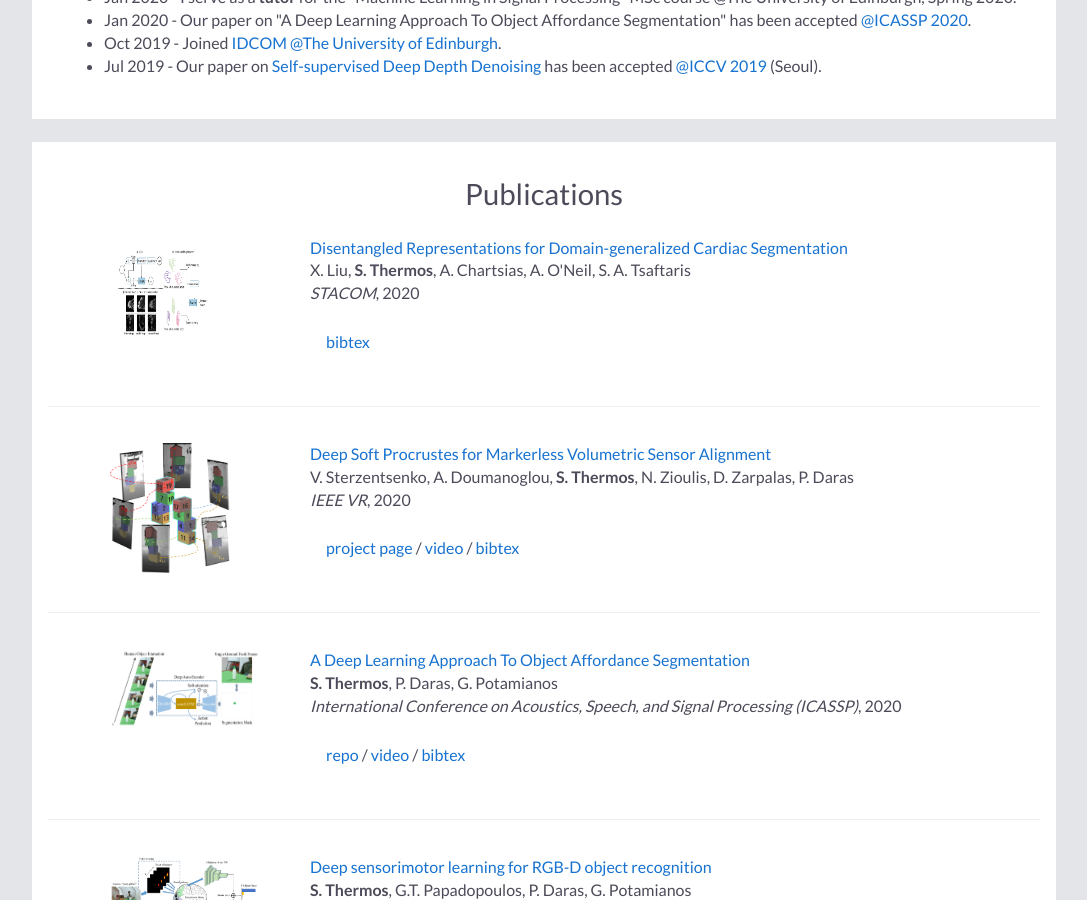
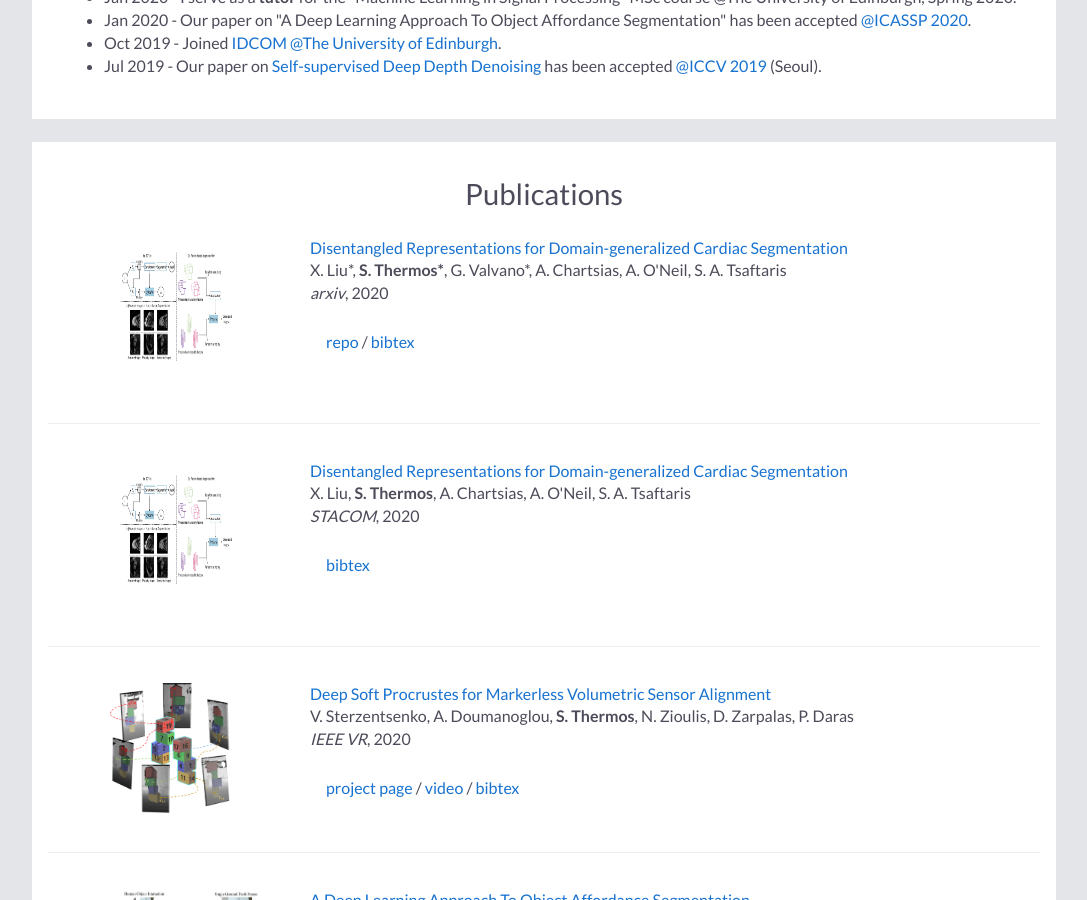
Before and after one commit to spthermo/spthermo.github.io, a Jekyll site: the page built from index.md, in a window 1280 px wide and 900 px high, scrolled down 510 px. Shown: the whole window, without its empty margins (96-1183 px from the left). Built offline with Jekyll 4.4.1, drawn with Linux system fonts in a browser that asks for light colours; nearby versions of some CDN libraries; our own code applies the rules of GitHub Pages for plain Markdown files.

Commit message:
Update default.html

```diff
--- a/_layouts/default.html
+++ b/_layouts/default.html
@@ -74,7 +74,32 @@
 
     <div class="publication">
       <table width="900" align="center" border="0" cellpadding="0">
-        <td width="25%" valign="top"><img src="assets/images/overview_disentangled.jpg" alt="game" width="120" height="120" style="border-style: none">
+        <td width="25%" valign="top"><img src="assets/images/overview_disentangled.jpg" alt="game" width="150" height="150" style="border-style: none">
+        <td width="75%" valign="top">
+          <p><a href="https://arxiv.org/pdf/2008.11514.pdf"><heading>Disentangled Representations for Domain-generalized Cardiac Segmentation</heading></a><br>
+            X. Liu*, <strong>S. Thermos*</strong>, G. Valvano*, A. Chartsias, A. O'Neil, S. A. Tsaftaris <br>
+          <em>arxiv</em>, 2020 <br>
+
+          <div class="paper" id="liu2020metrics">
+            <a href="https://github.com/TsaftarisCollaboratory/CSDisentanglement_Metrics_Library">repo</a> /
+            <a shape="rect" href="javascript:togglebib('liu2020disentangle')" class="togglebib">bibtex</a>
+            <pre xml:space="preserve">
+@inproceedings{liu2020metrics,
+  author       = "Xiao Liu and Spyridon Thermos and Gabriele Valvano and Agisilaos Chartsias and Alison O'Neil and Sotirios A. Tsaftaris",
+  title        = "Metrics for Exposing the Biases of Content-Style Disentanglement",
+  booktitle    = "arxiv",
+  year         = "2020"}
+            </pre>
+          </div>
+        </td>
+        </td>
+      </table>
+      </div>
+      <hr>
+
+    <div class="publication">
+      <table width="900" align="center" border="0" cellpadding="0">
+        <td width="25%" valign="top"><img src="assets/images/overview_disentangled.jpg" alt="game" width="150" height="150" style="border-style: none">
         <td width="75%" valign="top">
           <p><a href="https://arxiv.org/pdf/2008.11514.pdf"><heading>Disentangled Representations for Domain-generalized Cardiac Segmentation</heading></a><br>
             X. Liu, <strong>S. Thermos</strong>, A. Chartsias, A. O'Neil, S. A. Tsaftaris <br>
```
